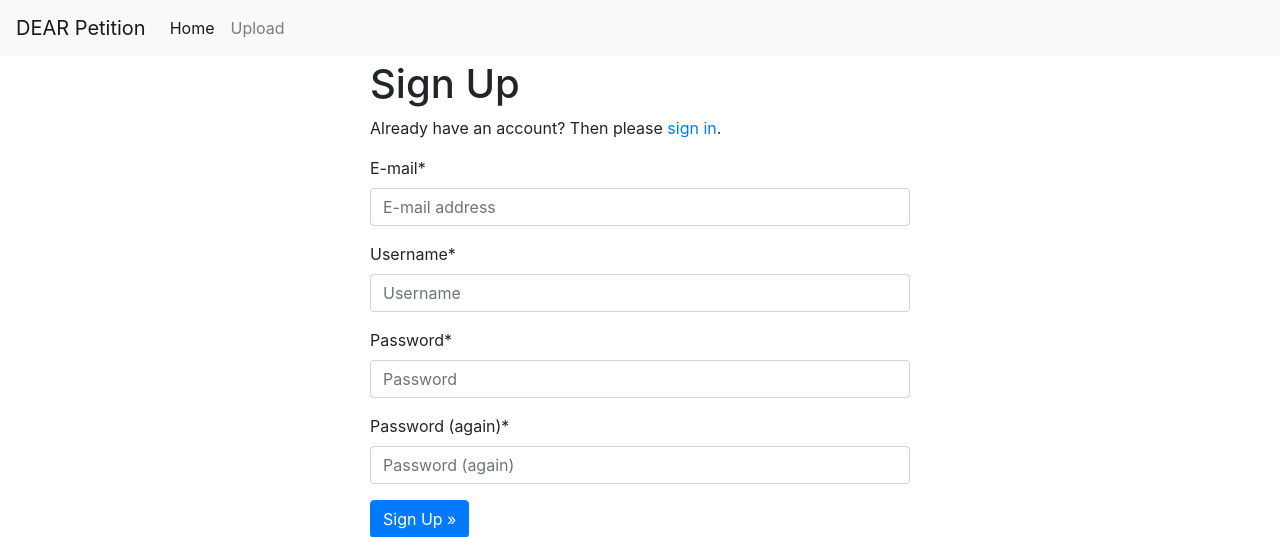
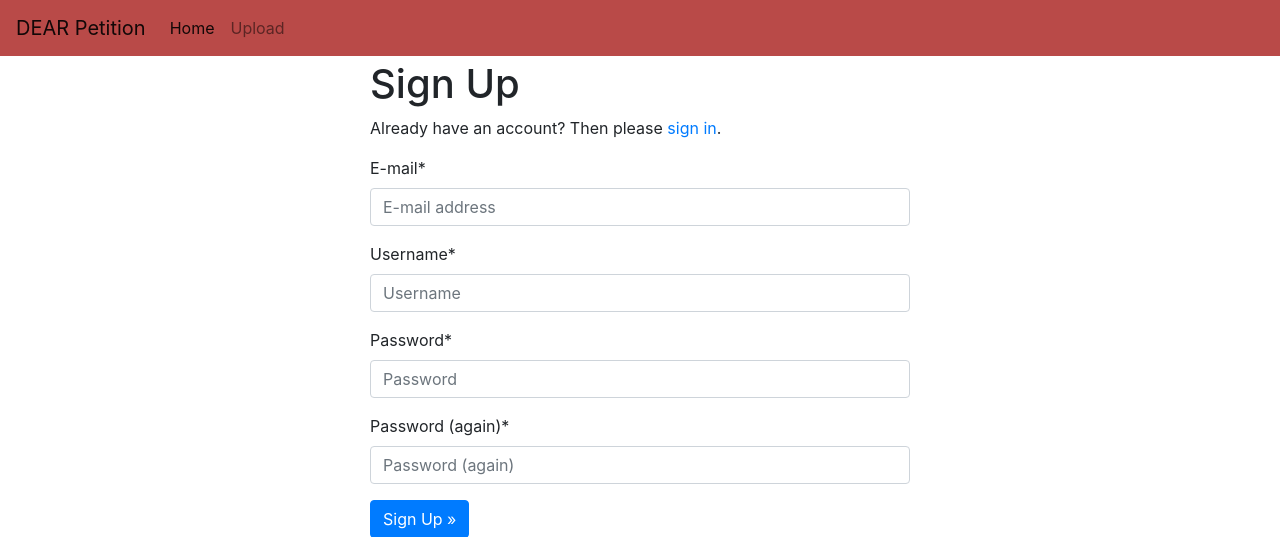
Before and after one commit to deardurham/dear-petition, a Django app: page /accounts/signup/ in a window 1280 px wide. Shown: the top 537 px of the page. Run offline with Django 3.2, Linux system fonts and the light colour scheme; style sheets or scripts are compiled from the project's sources; parts of the project's set-up code (start-up, migrations or seed data) failed here and were passed over; some libraries are stand-ins or nearby versions.

Commit message:
change color

```diff
--- a/dear_petition/static/sass/project.scss
+++ b/dear_petition/static/sass/project.scss
@@ -48,3 +48,7 @@ div#source pre {
 h1.page-header {
   margin-top: 1.5rem;
 }
+
+.bg-light {
+  background-color: $red !important;
+}
```
